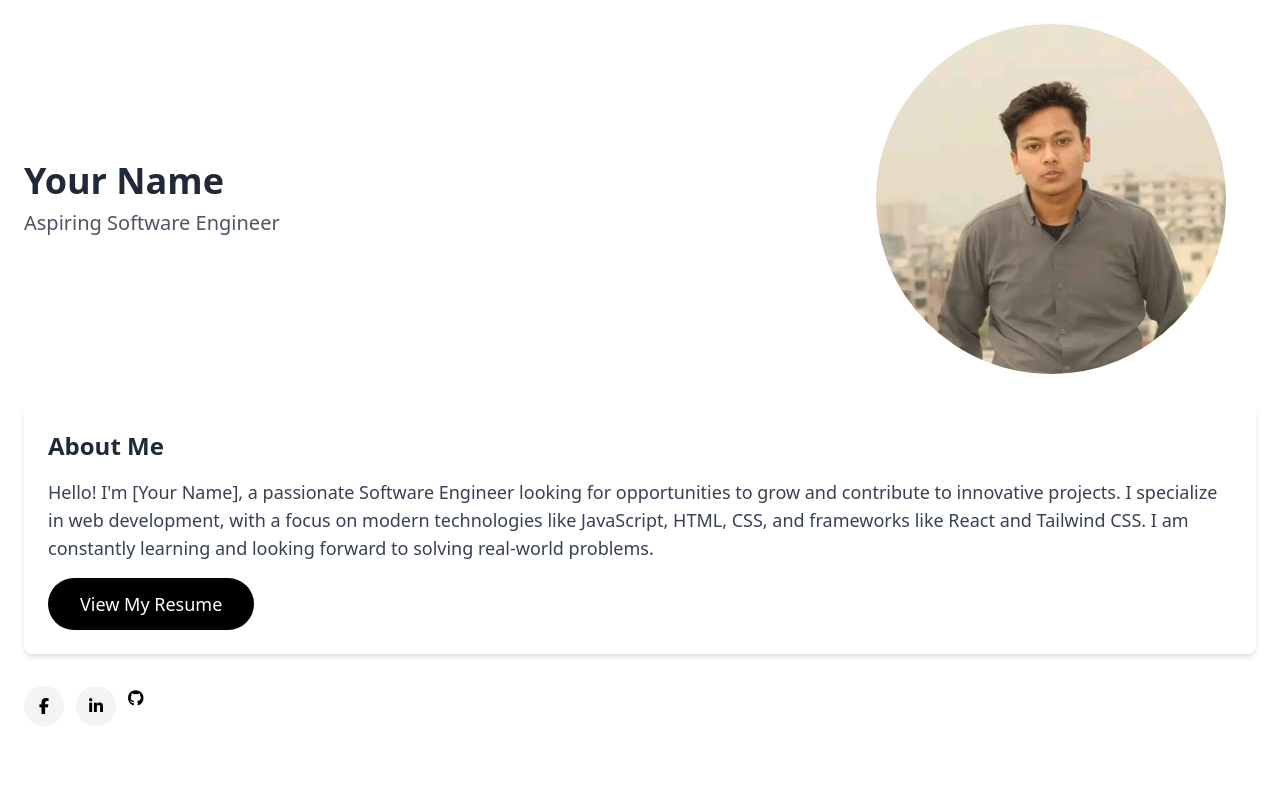
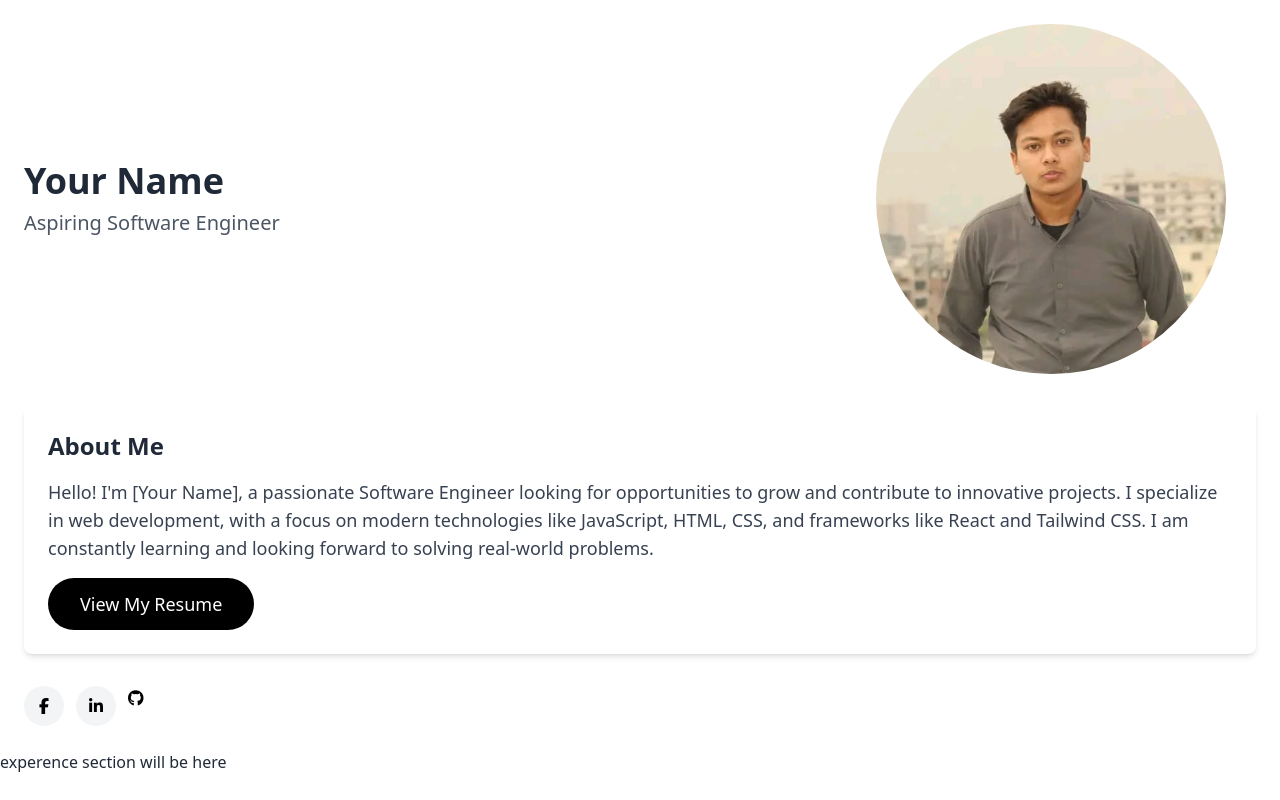
Before and after one commit to nadimurshawon/portfolio, a plain HTML site: page Shawon.html in a window 1280 px wide. Drawn offline with nearby package versions, Linux system fonts and the light colour scheme.

Commit message:
added test github push

```diff
--- a/Shawon.html
+++ b/Shawon.html
@@ -97,3 +97,4 @@
     </div>
 </body>
 </html>
+<h1>experence section will be here</h1>
```
